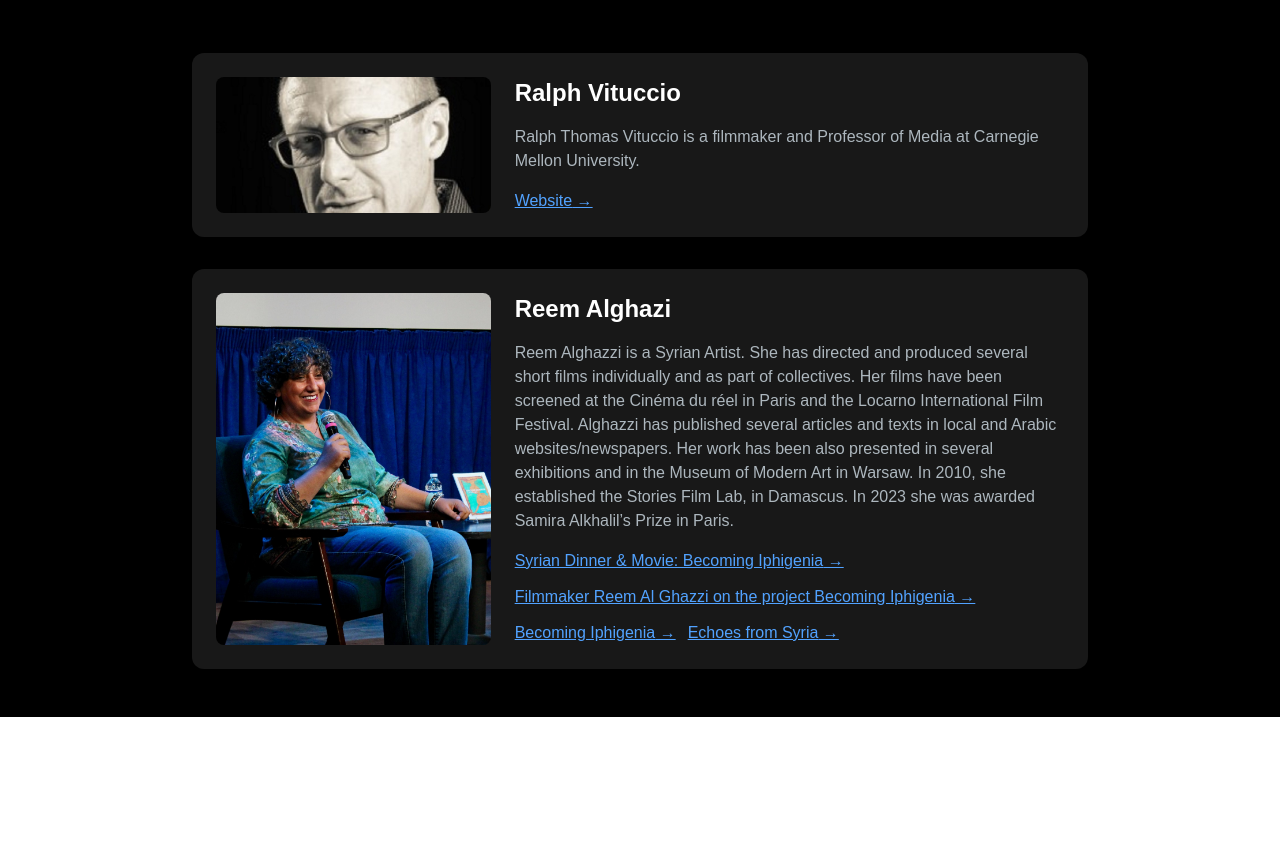
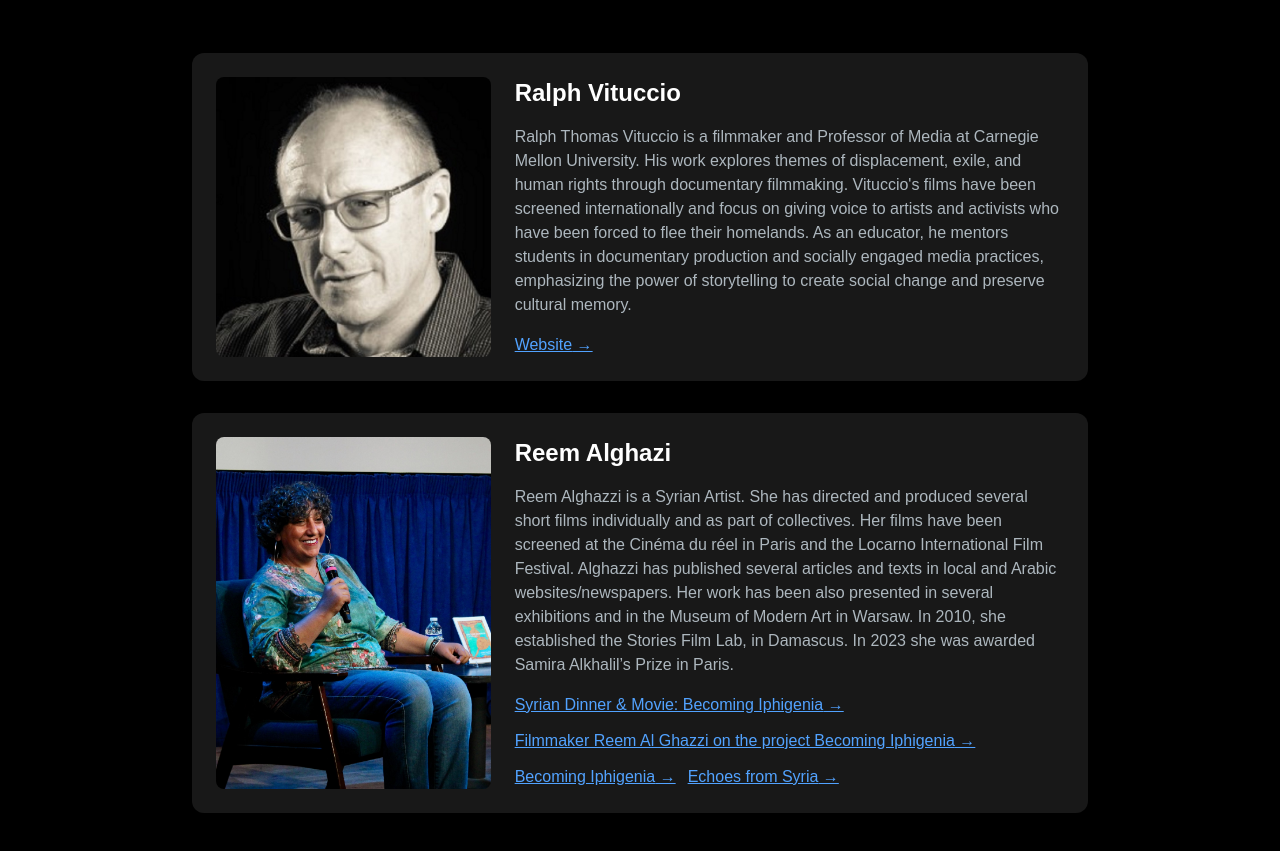
Before and after one commit to moedotrex/InExileWebsite, a Next.js app: page / in a window 1280 px wide. Shown: the part 3380-4231 px from the top of the page. Before the commit the page ends 4097 px from the top, so only its background shows below. Built offline with nearby package versions, Linux system fonts and the light colour scheme.

Commit message:
Update DirectorsSection.jsx

```diff
--- a/src/app/components/DirectorsSection.jsx
+++ b/src/app/components/DirectorsSection.jsx
@@ -5,7 +5,7 @@
     {
         id: 1,
         name: "Ralph Vituccio",
-        bio: "Ralph Thomas Vituccio is a filmmaker and Professor of Media at Carnegie Mellon University.",
+        bio: "Ralph Thomas Vituccio is a filmmaker and Professor of Media at Carnegie Mellon University. His work explores themes of displacement, exile, and human rights through documentary filmmaking. Vituccio's films have been screened internationally and focus on giving voice to artists and activists who have been forced to flee their homelands. As an educator, he mentors students in documentary production and socially engaged media practices, emphasizing the power of storytelling to create social change and preserve cultural memory.",
         image: "/images/ralph.jpg",
         links: [
             { label: "Website", url: "https://www.ralphvituccio.com/" }
```
